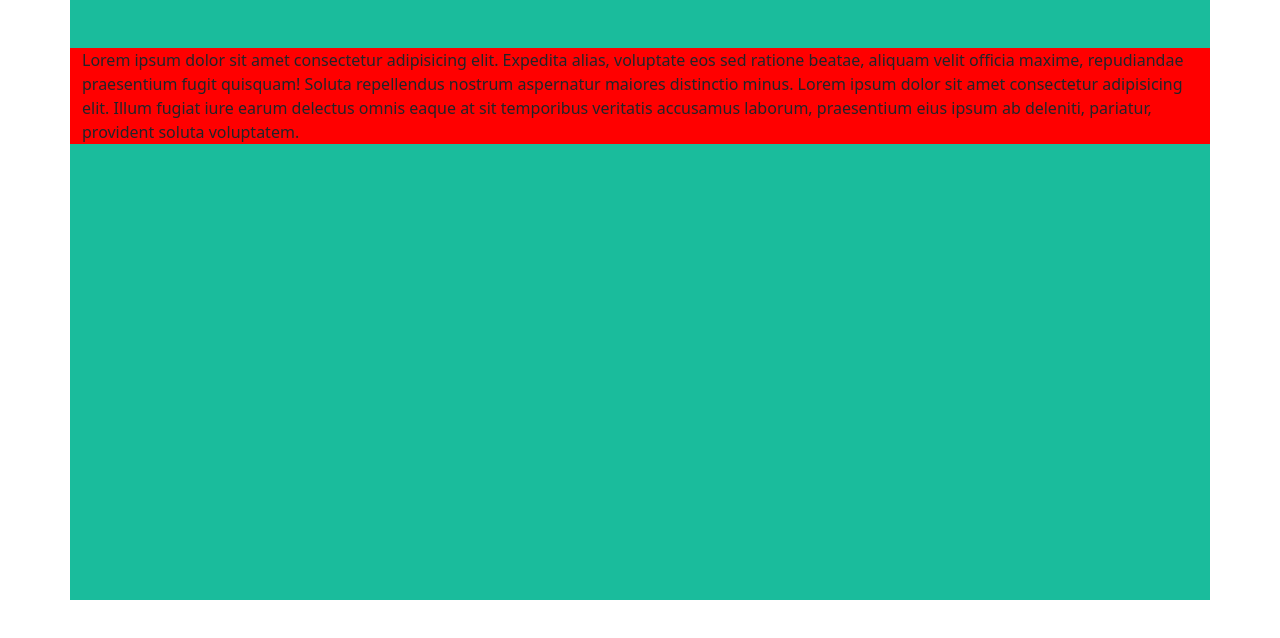
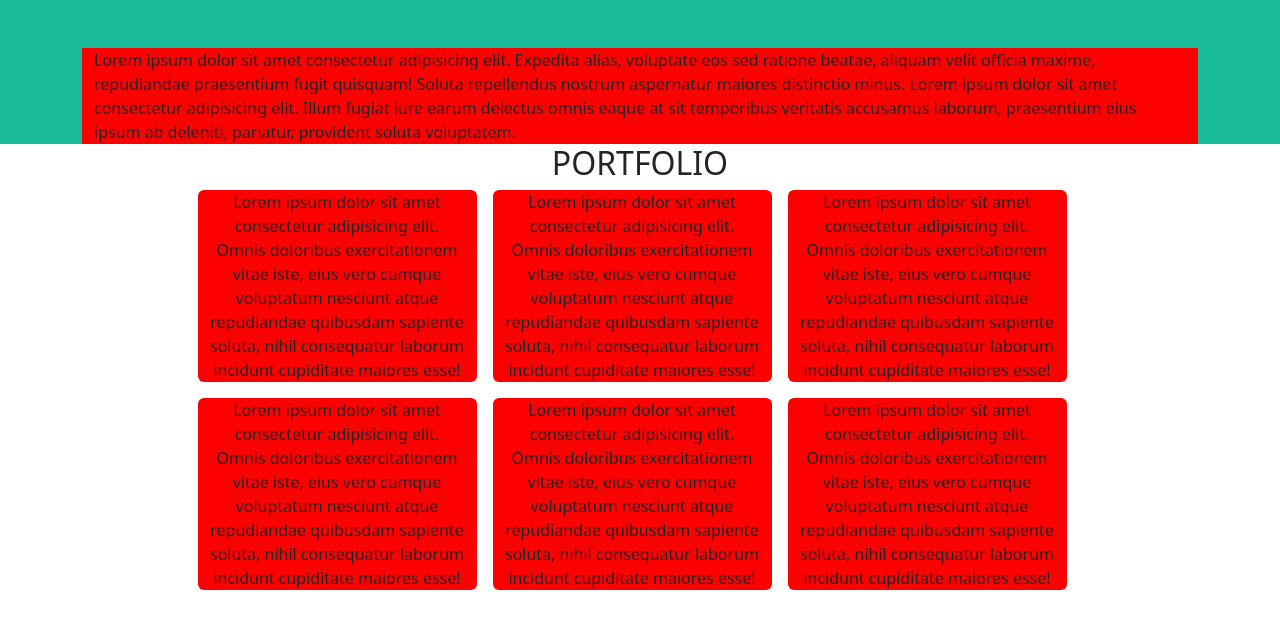
Before and after one commit to dariolaseta/html-css-bootstrap-freelancer, a plain HTML site: page index.html in a window 1280 px wide. Drawn offline with nearby package versions, Linux system fonts and the light colour scheme.

Commit message:
started portfolio section

```diff
--- a/css/style.css
+++ b/css/style.css
@@ -6,7 +6,6 @@
 
 .my_jumbo{
     background-color: #1abc9c;
-    height: 600px;
 }
 
 .my_bg-red{
--- a/index.html
+++ b/index.html
@@ -16,11 +16,44 @@
         <header></header>
 
         <main>
-            <section class="my_jumbo container-sm">
-                <div class="row">
+            <section class="my_jumbo d-flex justify-content-center">
+                <div class="row container-sm">
                     <div class="col mx-auto mt-5 my_bg-red">
                         Lorem ipsum dolor sit amet consectetur adipisicing elit. Expedita alias, voluptate eos sed ratione beatae, aliquam velit officia maxime, repudiandae praesentium fugit quisquam! Soluta repellendus nostrum aspernatur maiores distinctio minus.
                         Lorem ipsum dolor sit amet consectetur adipisicing elit. Illum fugiat iure earum delectus omnis eaque at sit temporibus veritatis accusamus laborum, praesentium eius ipsum ab deleniti, pariatur, provident soluta voluptatem.
+                    </div>
+                </div>
+            </section>
+
+
+            <section class="portfolio text-center">
+                <h2>PORTFOLIO</h2>
+
+                <div class="my_box d-flex justify-content-center">
+                    <div class="row container-sm d-flex justify-content-center">
+                        <div class="col-xs-12 col-md-4 col-lg-3 my_bg-red mb-3 me-3 rounded">
+                            Lorem ipsum dolor sit amet consectetur adipisicing elit. Omnis doloribus exercitationem vitae iste, eius vero cumque voluptatum nesciunt atque repudiandae quibusdam sapiente soluta, nihil consequatur laborum incidunt cupiditate maiores esse!
+                        </div>
+
+                        <div class="col-xs-12 col-md-4 col-lg-3 my_bg-red mb-3 me-3 rounded">
+                            Lorem ipsum dolor sit amet consectetur adipisicing elit. Omnis doloribus exercitationem vitae iste, eius vero cumque voluptatum nesciunt atque repudiandae quibusdam sapiente soluta, nihil consequatur laborum incidunt cupiditate maiores esse!
+                        </div>
+
+                        <div class="col-xs-12 col-md-4 col-lg-3 my_bg-red mb-3 me-3 rounded">
+                            Lorem ipsum dolor sit amet consectetur adipisicing elit. Omnis doloribus exercitationem vitae iste, eius vero cumque voluptatum nesciunt atque repudiandae quibusdam sapiente soluta, nihil consequatur laborum incidunt cupiditate maiores esse!
+                        </div>
+
+                        <div class="col-xs-12 col-md-4 col-lg-3 my_bg-red mb-3 me-3 rounded">
+                            Lorem ipsum dolor sit amet consectetur adipisicing elit. Omnis doloribus exercitationem vitae iste, eius vero cumque voluptatum nesciunt atque repudiandae quibusdam sapiente soluta, nihil consequatur laborum incidunt cupiditate maiores esse!
+                        </div>
+
+                        <div class="col-xs-12 col-md-4 col-lg-3 my_bg-red mb-3 me-3 rounded">
+                            Lorem ipsum dolor sit amet consectetur adipisicing elit. Omnis doloribus exercitationem vitae iste, eius vero cumque voluptatum nesciunt atque repudiandae quibusdam sapiente soluta, nihil consequatur laborum incidunt cupiditate maiores esse!
+                        </div>
+
+                        <div class="col-xs-12 col-md-4 col-lg-3 my_bg-red mb-3 me-3 rounded">
+                            Lorem ipsum dolor sit amet consectetur adipisicing elit. Omnis doloribus exercitationem vitae iste, eius vero cumque voluptatum nesciunt atque repudiandae quibusdam sapiente soluta, nihil consequatur laborum incidunt cupiditate maiores esse!
+                        </div>
                     </div>
                 </div>
             </section>
```
